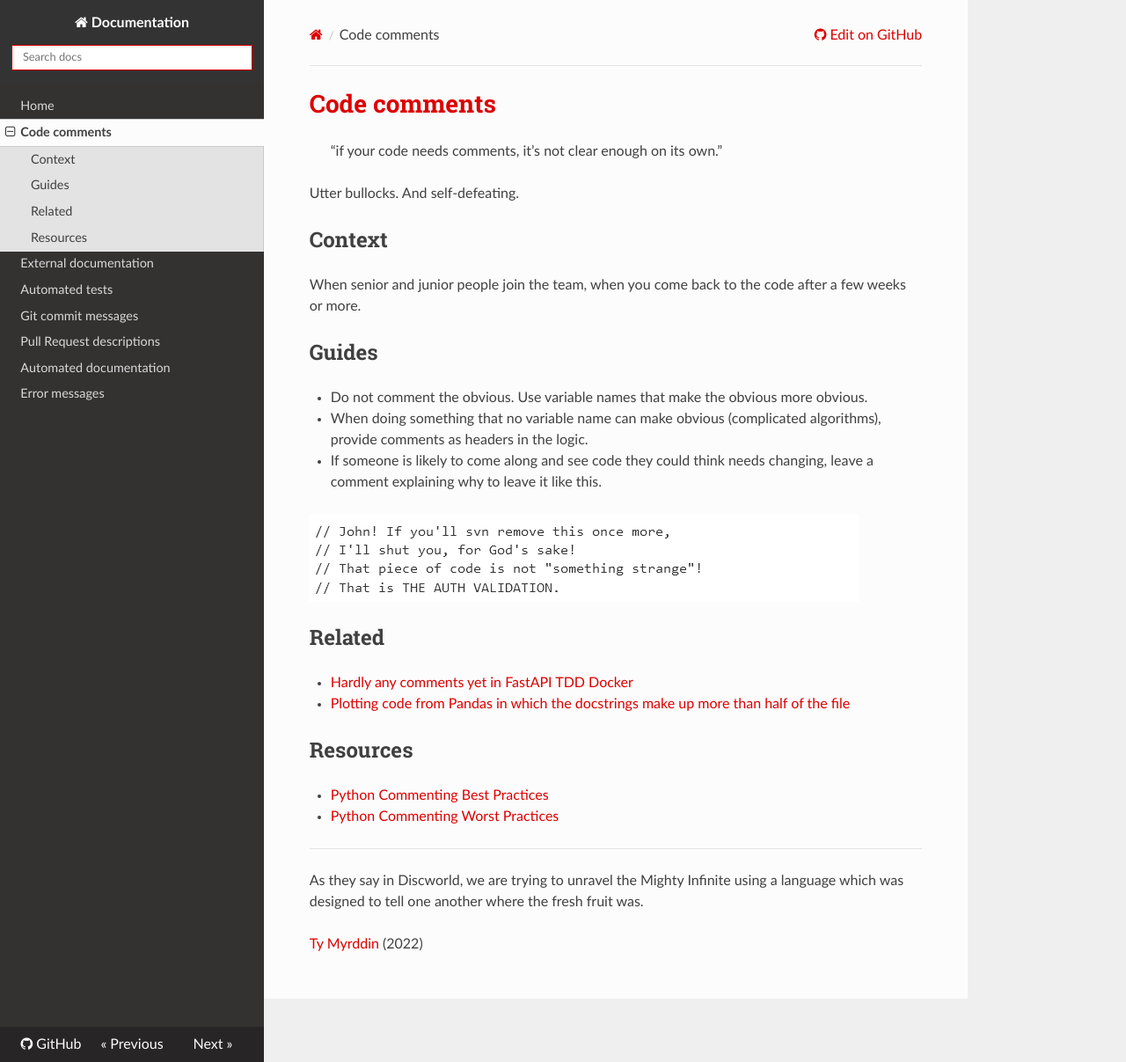
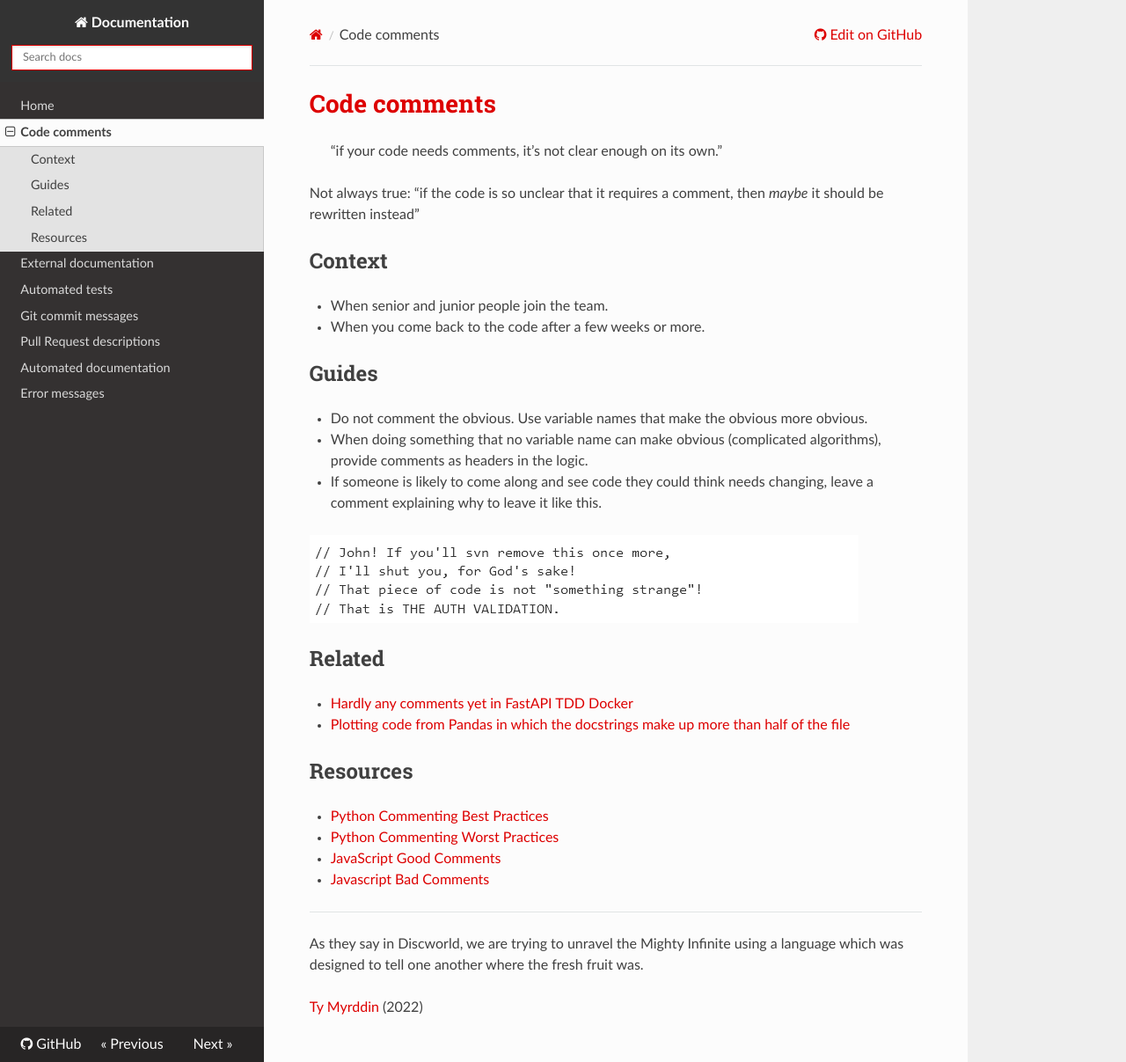
Before and after one commit to tymyrddin/documentation, an MkDocs documentation site: the page built from Documentation/docs/code-comments.md, in a window 1280 px wide and 1207 px high. Shown: the whole window at 88% size. Built offline with MkDocs 1.6.1, drawn with Linux system fonts in a browser that asks for light colours; nearby versions of some CDN libraries.

Commit message:
Code comments content

```diff
--- a/Documentation/docs/code-comments.md
+++ b/Documentation/docs/code-comments.md
@@ -2,11 +2,12 @@
 
 > “if your code needs comments, it’s not clear enough on its own.”
 
-Utter bullocks. And self-defeating.
+Not always true: “if the code is so unclear that it requires a comment, then *maybe* it should be rewritten instead”
 
 ## Context
 
-When senior and junior people join the team, when you come back to the code after a few weeks or more.
+* When senior and junior people join the team.
+* When you come back to the code after a few weeks or more.
 
 ## Guides
 
@@ -25,3 +26,5 @@ When senior and junior people join the team, when you come back to the code afte
 
 * [Python Commenting Best Practices](https://realpython.com/python-comments-guide/#python-commenting-best-practices)
 * [Python Commenting Worst Practices](https://realpython.com/python-comments-guide/#python-commenting-worst-practices)
+* [JavaScript Good Comments](https://javascript.info/comments#good-comments)
+* [Javascript Bad Comments](https://javascript.info/comments#bad-comments)
```
